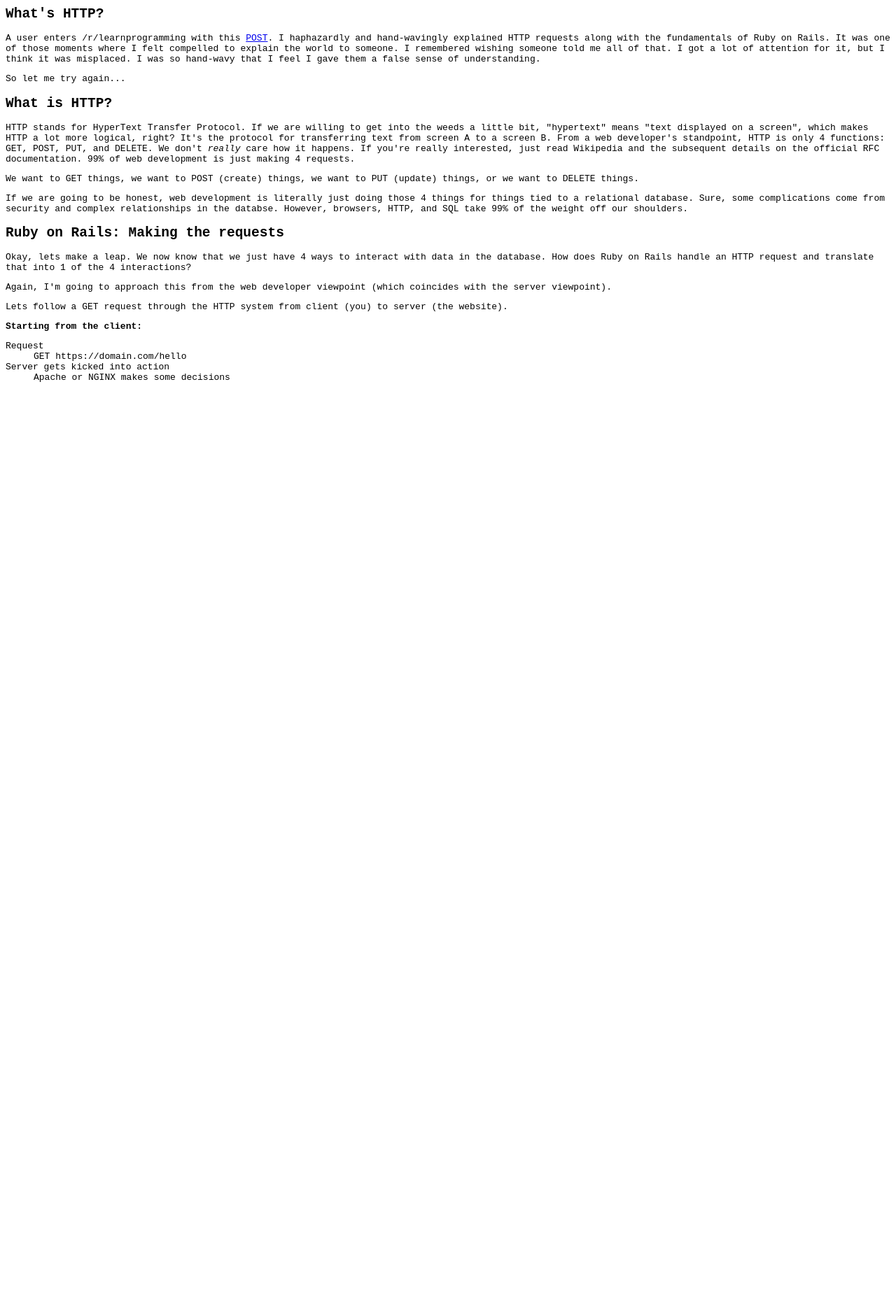
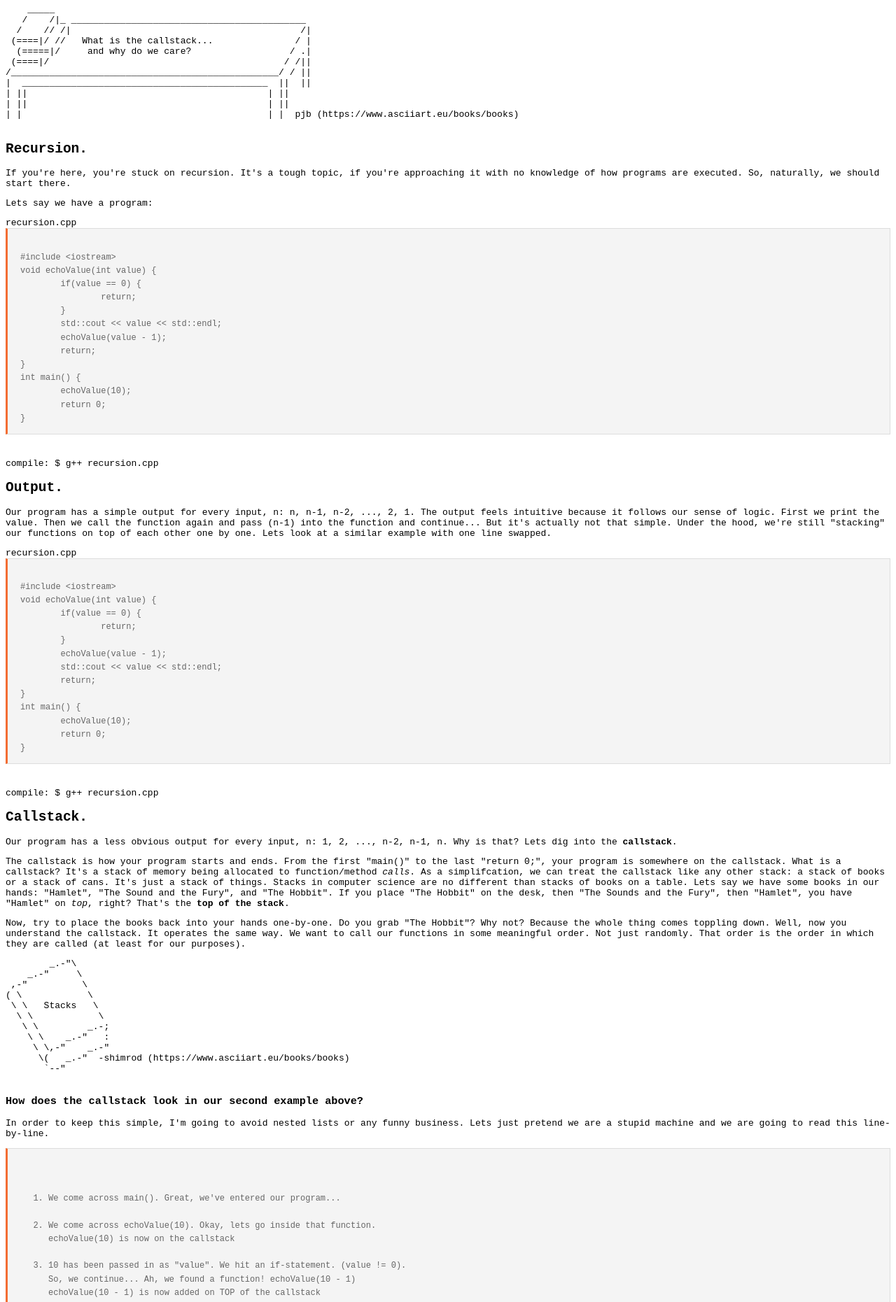
Before and after one commit to seanjhulse/seanjhulse.github.io, a plain HTML site: page posts/0.html in a window 1280 px wide. Shown: the part 60-1921 px from the top of the page at 70% size. Before the commit the page ends 800 px from the top, so only its background shows below. Drawn offline with Linux system fonts and the light colour scheme.

Commit message:
Code CSS classes added and included a new blog post

```diff
--- a/posts/0.html
+++ b/posts/0.html
@@ -16,28 +16,137 @@
 		</header>
 
 		<main>
+			<pre>
+    _____
+   /    /|_ ___________________________________________
+  /    // /|                                          /|
+ (====|/ //   What is the callstack...               / |
+  (=====|/     and why do we care?                  / .|
+ (====|/                                           / /||
+/_________________________________________________/ / ||
+|  _____________________________________________  ||  ||
+| ||                                            | ||
+| ||                                            | ||
+| |                                             | |  pjb (https://www.asciiart.eu/books/books)
+			</pre>
 			<section>
-				<h1>What's HTTP?</h1>
-				<p>A user enters /r/learnprogramming with this <a href="https://www.reddit.com/r/learnprogramming/comments/anr3db/doing_my_first_fullstack_project_and_i_dont_even/efvhjj2/?context=3" target="_blank">POST</a>. I haphazardly and hand-wavingly explained HTTP requests along with the fundamentals of Ruby on Rails. It was one of those moments where I felt compelled to explain the world to someone. I remembered wishing someone told me all of that. I got a lot of attention for it, but I think it was misplaced. I was so hand-wavy that I feel I gave them a false sense of understanding.</p>
-				<p>So let me try again...</p>
-				<h2>What is HTTP?</h2>
-				<p>HTTP stands for HyperText Transfer Protocol. If we are willing to get into the weeds a little bit, "hypertext" means "text displayed on a screen", which makes HTTP a lot more logical, right? It's the protocol for transferring text from screen A to a screen B. From a web developer's standpoint, HTTP is only 4 functions: GET, POST, PUT, and DELETE. We don't <i>really</i> care how it happens. If you're really interested, just read Wikipedia and the subsequent details on the official RFC documentation. 99% of web development is just making 4 requests.
-				<p>We want to GET things, we want to POST (create) things, we want to PUT (update) things, or we want to DELETE things.</p>
-				<p>If we are going to be honest, web development is literally just doing those 4 things for things tied to a relational database. Sure, some complications come from security and complex relationships in the databse. However, browsers, HTTP, and SQL take 99% of the weight off our shoulders.</p>
+				<h1>Recursion.</h1>
+				<p>If you're here, you're stuck on recursion. It's a tough topic, if you're approaching it with no knowledge of how programs are executed. So, naturally, we should start there.</p>
+				<p>Lets say we have a program:</p>
+<pre>
+recursion.cpp
+<code>
+#include &lt;iostream&gt;
+void echoValue(int value) {
+	if(value == 0) {
+		return;
+	}
+	std::cout << value << std::endl;
+	echoValue(value - 1);
+	return;
+}
+int main() {
+	echoValue(10);
+	return 0;
+}
+</code>
+compile: $ g++ recursion.cpp
+</pre>
 			</section>
 			<section>
-				<h2>Ruby on Rails: Making the requests</h2>
-				<p>Okay, lets make a leap. We now know that we just have 4 ways to interact with data in the database. How does Ruby on Rails handle an HTTP request and translate that into 1 of the 4 interactions?</p>
-				<p>Again, I'm going to approach this from the web developer viewpoint (which coincides with the server viewpoint).</p>
-				<p>Lets follow a GET request through the HTTP system from client (you) to server (the website).</p>
-				<p><b>Starting from the client:</b></p>
-				<dl>
-					<dt>Request</dt>
-					<dd>GET https://domain.com/hello</dd>
-					<dt>Server gets kicked into action</dt>
-					<dd>Apache or NGINX makes some decisions</dd>
-					<dt></dt>
-				</dl>
+				<h2>Output.</h2>
+				<p>Our program has a simple output for every input, n: n, n-1, n-2, ..., 2, 1. The output feels intuitive because it follows our sense of logic. First we print the value. Then we call the function again and pass (n-1) into the function and continue... But it's actually not that simple. Under the hood, we're still "stacking" our functions on top of each other one by one. Lets look at a similar example with one line swapped.</p>
+<pre>
+recursion.cpp
+<code>
+#include &lt;iostream&gt;
+void echoValue(int value) {
+	if(value == 0) {
+		return;
+	}
+	echoValue(value - 1);
+	std::cout << value << std::endl;
+	return;
+}
+int main() {
+	echoValue(10);
+	return 0;
+}
+</code>
+compile: $ g++ recursion.cpp
+</pre>
+			</section>
+			<section>
+				<h2>Callstack.</h2>
+				<p>Our program has a less obvious output for every input, n: 1, 2, ..., n-2, n-1, n. Why is that? Lets dig into the <strong>callstack</strong>.</p>
+				<p>The callstack is how your program starts and ends. From the first "main()" to the last "return 0;", your program is somewhere on the callstack. What is a callstack? It's a stack of memory being allocated to function/method <i>calls</i>. As a simplifcation, we can treat the callstack like any other stack: a stack of books or a stack of cans. It's just a stack of things. Stacks in computer science are no different than stacks of books on a table. Lets say we have some books in our hands: "Hamlet", "The Sound and the Fury", and "The Hobbit". If you place "The Hobbit" on the desk, then "The Sounds and the Fury", then "Hamlet", you have "Hamlet" on <i>top</i>, right? That's the <strong>top of the stack</strong>.</p>
+				<p>Now, try to place the books back into your hands one-by-one. Do you grab "The Hobbit"? Why not? Because the whole thing comes toppling down. Well, now you understand the callstack. It operates the same way. We want to call our functions in some meaningful order. Not just randomly. That order is the order in which they are called (at least for our purposes).</p>
+				<pre>
+        _.-"\
+    _.-"     \
+ ,-"          \
+( \            \
+ \ \   Stacks   \
+  \ \            \
+   \ \         _.-;
+    \ \    _.-"   :
+     \ \,-"    _.-"
+      \(   _.-"  -shimrod (https://www.asciiart.eu/books/books)
+       `--"
+				</pre>
+				<h3>How does the callstack look in our second example above?</h3>
+				<p>In order to keep this simple, I'm going to avoid nested lists or any funny business. Lets just pretend we are a stupid machine and we are going to read this line-by-line.</p>
+<pre>
+<code>
+<ol>
+<li>We come across main(). Great, we've entered our program...</li>
+<li>We come across echoValue(10). Okay, lets go inside that function.
+echoValue(10) is now on the callstack</li>
+<li>10 has been passed in as "value". We hit an if-statement. (value != 0).
+So, we continue... Ah, we found a function! echoValue(10 - 1)
+echoValue(10 - 1) is now added on TOP of the callstack</li>
+<li>10 - 1 = 9. 9 has been passed in as "value". We hit an if-statement. (value != 0).
+So, we continue... Ah, we found a function! echoValue(9 - 1)
+echoValue(9 - 1) is now added on TOP of the callstack</li>
+<li>9 - 1 = 8. 8 has been passed in as "value". We hit an if-statement. (value != 0).
+So, we continue... Ah, we found a function! echoValue(8 - 1)
+echoValue(8 - 1) is now added on TOP of the callstack</li>
+<li>8 - 1 = 7. 7 has been passed in as "value". We hit an if-statement. (value != 0).
+So, we continue... Ah, we found a function! echoValue(8 - 1)
+echoValue(7 - 1) is now added on TOP of the callstack</li>
+<li>...</li>
+<li>3 - 1 = 2. 2 has been passed in as "value". We hit an if-statement. (value != 0).
+So, we continue... Ah, we found a function! echoValue(2 - 1)
+echoValue(2 - 1) is now added on TOP of the callstack</li>
+<li>2 - 1 = 1. 1 has been passed in as "value". We hit an if-statement. (value != 0).
+So, we continue... Ah, we found a function! echoValue(1 - 1)
+echoValue(1 - 1) is now added on TOP of the callstack</li>
+<li>1 - 1 = 0. 0 has been passed in as "value". We hit an if-statement. (value == 0).
+So, we RETURN</li>
+<li>Now the our TOP function (echoValue(0)) is POPPED (removed) from the callstack.
+What's the next book on the pile? Right, echoValue(1);</li>
+<li>We're now "back inside" echoValue(1)
+Where are we? We start on the next line from where we left off: std::cout << value << std::endl;
+What is value? <strong>1</strong></li>
+<li>Now we continue... We hit another return statement!</li>
+<li>Now the our TOP function (echoValue(1)) is POPPED (removed) from the callstack.
+What's the next book on the pile? Right, echoValue(2);</li>
+<li>We're now "back inside" echoValue(2).
+Where are we? We start on the next line from where we left off: std::cout << value << std::endl;
+What is value? <strong>2</strong></li>
+<li>Now the our TOP function (echoValue(3)) is POPPED (removed) from the callstack.
+What's the next book on the pile? Right, echoValue(3);</li>
+<li>We're now "back inside" echoValue(3) ...</li>
+<li>So on and so forth... until...</li>
+<li>Now the our TOP function (echoValue(10)) is POPPED (removed) from the callstack.
+What's the next book on the pile? main();</li>
+<li>We're now "back inside" main(). We hit return 0; And we exit the program</li>
+</ol>
+</code>
+</pre>
+			</section>
+			<section>
+				<h2>That's pretty much it.</h2>
 			</section>
 		</main>
 	</body>
--- a/stylesheets/app.css
+++ b/stylesheets/app.css
@@ -1,3 +1,19 @@
 body {
 	font-family: monospace;
 }
+code {
+	background: #f4f4f4;
+	border: 1px solid #ddd;
+	border-left: 3px solid #f36d33;
+	color: #666;
+	page-break-inside: avoid;
+	font-family: monospace;
+	font-size: 12px;
+	line-height: 1.6;
+	margin-bottom: 1.6em;
+	max-width: 100%;
+	overflow: auto;
+	padding: 1em 1.5em;
+	display: block;
+	word-wrap: break-word;
+}
```
Also changed, not shown: index.html (+1 -2 lines).
